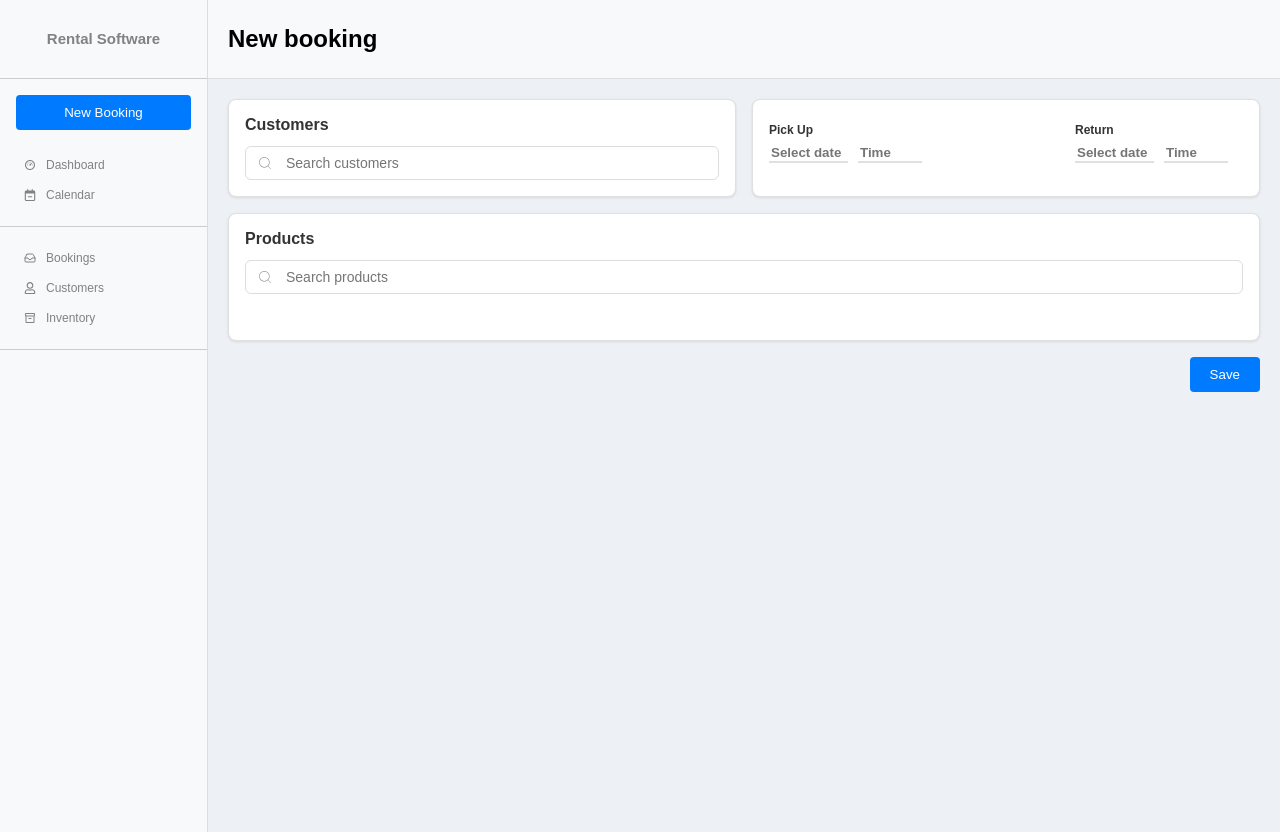
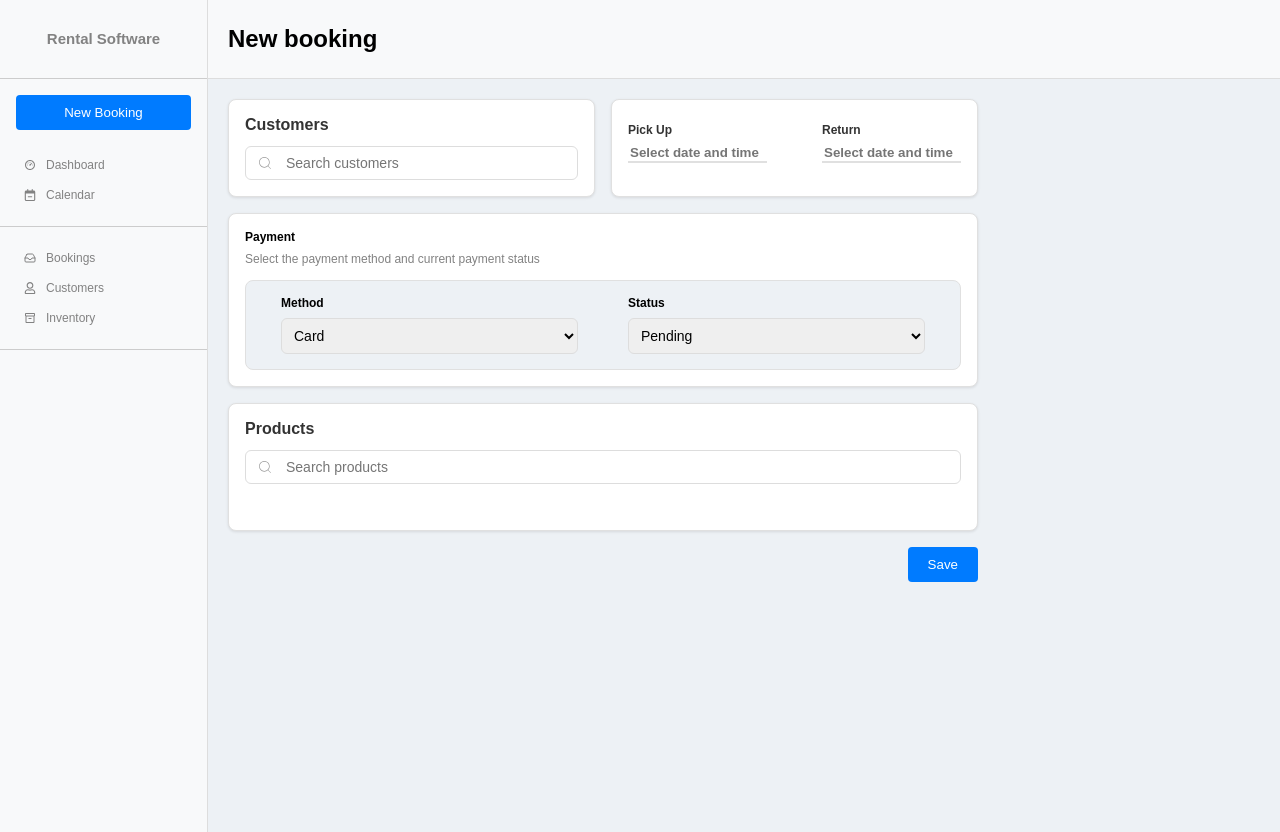
Before and after one commit to ForeverPlat/rental-software, a React (Vite) app in the folder frontend/: page /bookings/new in a window 1280 px wide. Built offline with nearby package versions, Linux system fonts and the light colour scheme.

Commit message:
good prog on booking fix

```diff
--- a/frontend/src/features/NewBooking/NewBooking.css
+++ b/frontend/src/features/NewBooking/NewBooking.css
@@ -4,7 +4,7 @@
   flex-wrap: wrap;
   align-items: center;
   justify-content: space-between;
-  /* gap: 16px; */
+  gap: 16px;
   background-color: #fff;
   border-radius: 8px;
   box-shadow: 0 1px 3px rgba(0, 0, 0, 0.1);
@@ -15,7 +15,7 @@
 
 .pickup-date-section, .return-date-section {
   display: grid;
-  grid-template-columns: 1fr 1fr;
+  grid-template-columns: 1fr;
   gap: 10px;
 }
 
@@ -31,8 +31,16 @@
   color: #333;
 }
 
-.booking-date-picker {
+.booking-date-picker-selected {
   width: 75px;
+  font-weight: bold;
+  /* padding: 10px 0px; */
+  border: none;
+  border-bottom: 2px solid #e0e0e0;
+}
+
+.booking-date-picker-unselected {
+  width: 135px;
   font-weight: bold;
   /* padding: 10px 0px; */
   border: none;
@@ -48,6 +56,53 @@
   border-bottom: 2px solid #e0e0e0;
 }
 
+/* booking payment container */
+.booking-payment-container {
+    display: grid;
+    grid-template-rows: 50px 1fr;
+    background-color: #fff;
+    border-radius: 8px;
+    box-shadow: 0 1px 3px rgba(0, 0, 0, 0.1);
+    padding: 16px;
+    margin-bottom: 16px;
+    border: 1px solid #e0e0e0;
+    min-width: 300px;
+    min-height: 100px;
+}
+
+.booking-payment-container span {
+  display: flex;
+  align-items: center;
+  margin-bottom: 8px;
+  font-size: 12px;
+  font-weight: bold;
+}
+
+.booking-payment-container p {
+    font-size: 12px;
+    color: #828282;
+}
+
+.booking-payment-selection-container {
+    display: grid;
+    grid-template-columns: 1fr 1fr;
+    background-color: #edf1f5;
+    border: 1px solid #e0e0e0;
+    border-radius: 8px;
+    gap: 50px;
+    padding: 15px 35px;
+}
+
+.booking-payment-container select {
+    width: 100%;
+    padding: 8px;
+    border: 1px solid #ddd;
+    border-radius: 6px;
+    font-size: 14px;
+    outline: none;
+}
+
+/* booking product container */
 .booking-products-container {
   background-color: #fff;
   border-radius: 8px;
--- a/frontend/src/features/NewBooking/NewBooking.jsx
+++ b/frontend/src/features/NewBooking/NewBooking.jsx
@@ -17,13 +17,11 @@ const NewBooking = () => {
 
     const [booking, setBooking] = useState({
       "customerId": '',
+      "products": [],
       'pickupDate': '',
-      'pickupTime': '',
       'returnDate': '',
-      'returnTime': '' ,
       "status": 'pending',
-      "products": [],
-      "payment": {}
+      "payment": { 'status': 'pending', 'method': 'card', amount: 0 }
     });
 
     const [customer, setCustomer] = useState(null);
@@ -37,7 +35,7 @@ const NewBooking = () => {
     const [pickupTime, setPickupTime] = useState(null);
     const [returnTime, setReturnTime] = useState(null);
 
-    const [payment, setPayment] = useState({ 'method': '', amount: 0 })
+    const [payment, setPayment] = useState({ 'status': '' ,'method': '', amount: 0 })
 
     const [error, setError] = useState('');
     const [success, setSuccess] = useState('');
@@ -51,11 +49,31 @@ const NewBooking = () => {
       return;
     }
 
+
+    // i need to sleep but these are the next steps to fix
+    // we are not sending quantity and i think id for the product
+
+    // find a way to get quantity from productRow
+    // and use the id we have here
+    // construct a new item object and that is what we will set the state to
+    // from what i remember item will look like { productId: '', quantity: '' }
+
+    console.log(item);
+
     setProducts((prevProducts) => [...prevProducts, item]);
 
     setBooking((prev) => ({
       ...prev,
       products: [...prev.products, item],
+    }))
+  }
+
+  const handleProductClear = (id) => {
+    setProducts(products.filter((product) => product._id !== id));
+    setProductTotal((prev) => prev.filter((total) => total.product !== id));
+    setBooking((prev) => ({
+      ...prev,
+      products: prev.products.filter((product) => product._id !== id),
     }))
   }
 
@@ -78,24 +96,6 @@ const NewBooking = () => {
     }))
   }
 
-  const handlePickupTimeSelect = (time) => {
-    setPickupTime(time);
-
-    setBooking((prev) => ({
-      ...prev,
-      pickupTime: time
-    }))
-  }
-
-  const handleReturnTimeSelect = (time) => {
-    setReturnTime(time);
-
-    setBooking((prev) => ({
-      ...prev,
-      returnTime: time
-    }))
-  }
-
   const handleReturnDateSelect = (date) => {
     setReturnDate(date);
 
@@ -107,14 +107,28 @@ const NewBooking = () => {
 
   // end of time handlers
 
-  const handleProductClear = (id) => {
-    setProducts(products.filter((product) => product._id !== id));
-    setProductTotal((prev) => prev.filter((total) => total.product !== id));
-    setBooking((prev) => ({
-      ...prev,
-      products: prev.products.filter((product) => product._id !== id),
+
+  const handlePaymentMethodChange = (e) => {
+    setBooking((prevBooking) => ({
+      ...prevBooking,
+      payment: {
+        ...prevBooking.payment,
+        method: e.target.value
+      }
     }))
   }
+
+  const handlePaymentStatusChange = (e) => {
+    setBooking((prevBooking) => ({
+      ...prevBooking,
+      payment: {
+        ...prevBooking.payment,
+        status: e.target.value
+      }
+    }))
+  }
+
+
 
   // do more reading on useCallBack
   // preventing infinite loop by ensuring this isn't called on every render?
@@ -124,13 +138,15 @@ const NewBooking = () => {
       const updatedTotals = prev.filter((totalObj) => totalObj.product !== id);
       return [...updatedTotals, { product: id, total }];
     })
+  }, []);
 
-    const bookingTotal = 0;
-      productTotal.forEach((product) => {
-      bookingTotal += product.total;
-    })
+  const handleAmountChange = () => {
+    let bookingTotal = getBookingTotal();
 
-    setPayment({ total: bookingTotal });
+    // console.log("get total",getBookingTotal());
+    setPayment({ amount: bookingTotal });
+    // console.log(payment.amount);
+    // console.log("handle prod change booking", bookingTotal);
 
     setBooking((booking) => ({
       ...booking,
@@ -139,13 +155,32 @@ const NewBooking = () => {
         amount: bookingTotal
       }
     }))
+  }
 
-  }, []);
+
+  useEffect(() => {
+    console.log(booking);
+
+  }, [booking])
+
+  useEffect(() => {
+    handleAmountChange();
+  }, [productTotal])
 
   const getBookingTotal = () => {
     if (!productTotal.length) return 0;
     return productTotal.reduce((sum, item) => sum + (item.total || 0), 0).toFixed(2);
   }
+
+  const delayedMessage = (setter, message) => {
+    setter('');
+    setTimeout(() => {
+      setter(message);
+      setTimeout(() => {
+        setter(''); // Clear message after 5 seconds
+      }, 5000);
+    }, 100); // Small delay to ensure previous message clears
+  };
 
   // const [booking, setBooking] = useState({
   //     "customerId": '',
@@ -159,11 +194,14 @@ const NewBooking = () => {
     const handleSubmit = async () => {
       const token = localStorage.getItem('token');
 
-      const { customerId, products, pickupDate, pickupTime, returnDate, returnTime } = booking;
+      const { customerId, products, pickupDate, returnDate, payment } = booking;
 
-      if (customerId || products || pickupDate || pickupTime || returnDate || returnTime) {
+      if (customerId || products || pickupDate || returnDate || payment) {
         setError("All fields must be filled.");
       }
+
+      // console.log(booking);
+
 
       try {
         const res = await fetch('http://localhost:2000/api/bookings', {
@@ -176,8 +214,9 @@ const NewBooking = () => {
         });
 
         const result = await res.json();
+        console.log(result.message)
 
-        if (res.ok) {
+        if (result.ok) {
           // setSuccess('Verification email sent.');
           delayedMessage(setSuccess, 'Booking has been created.')
           setBooking({ "customerId": '', "products": [], "pickupDate": '', "pickupTime": '', "returnDate": '', "returnTime": '' });
@@ -188,7 +227,7 @@ const NewBooking = () => {
 
       } catch (error) {
         delayedMessage(setError, 'An error occurred. Please try again later.');
-        // setError('An error occurred. Please try again later.');
+        setError('An error occurred. Please try again later.', result.message);
       }
     }
 
@@ -198,7 +237,7 @@ const NewBooking = () => {
   return (
 
 
-      <div style={{ padding: '20px' }}>
+      <div style={{ padding: '20px', maxWidth: '750px' }}>
 
         <div style={{ display: 'grid', gridTemplateColumns: '1fr 1fr', gap: '16px' }}>
 
@@ -223,24 +262,15 @@ const NewBooking = () => {
 
               <div className='pickup-date-section'>
                 <DatePicker
-                  className='booking-date-picker'
+                  className={`booking-date-picker ${pickupDate ? 'booking-date-picker-selected' : 'booking-date-picker-unselected'}`}
                   selected={pickupDate}
                   onChange={(date) => handlePickupDateSelect(date)}
                   timeFormat="HH:mm"
                   dateFormat="yyyy/MM/dd"
-                  placeholderText="Select date"
-                />
-
-                <DatePicker
-                  className='booking-time-picker'
-                  selected={pickupTime}
-                  onChange={(time) => handlePickupTimeSelect(time)}
                   showTimeSelect
-                  showTimeSelectOnly
                   timeIntervals={30}
-                  timeCaption="Time"
-                  dateFormat="h:mm aa"
-                  placeholderText='Time'
+                  timeCaption='Time'
+                  placeholderText="Select date and time"
                 />
               </div>
 
@@ -253,23 +283,15 @@ const NewBooking = () => {
 
               <div className='return-date-section'>
                 <DatePicker
-                  className='booking-date-picker'
+                  className={`booking-date-picker ${returnDate ? 'booking-date-picker-selected' : 'booking-date-picker-unselected'}`}
                   selected={returnDate}
                   onChange={(date) => handleReturnDateSelect(date)}
+                  timeFormat='HH:mm'
                   dateFormat="yyyy/MM/dd"
-                  placeholderText="Select date"
-                />
-
-                <DatePicker
-                  className='booking-time-picker'
-                  selected={returnTime}
-                  onChange={(time) => handleReturnTimeSelect(time)}
                   showTimeSelect
-                  showTimeSelectOnly
                   timeIntervals={30}
-                  timeCaption="Time"
-                  dateFormat="h:mm aa"
-                  placeholderText='Time'
+                  timeCaption='Time'
+                  placeholderText="Select date and time"
                 />
               </div>
 
@@ -278,6 +300,36 @@ const NewBooking = () => {
           </div>
         </div> {/* end of date pickers */}
 
+        <div className='booking-payment-container'>
+
+
+            {/* <div className='new-product-pricing-container'> */}
+              <div>
+                <span className='new-payment-header-span'>Payment</span>
+                <p>Select the payment method and current payment status</p>
+              </div>
+              <div className='booking-payment-selection-container'>
+                <div>
+                  <span>Method</span>
+                  <select value={payment.method} onChange={handlePaymentMethodChange} >
+                    <option value="card">Card</option>
+                    <option value="cash">Cash</option>
+                    <option value="transfer">Transfer</option>
+                  </select>
+                </div>
+
+                <div>
+                  <span>Status</span>
+                  <select value={payment.status} onChange={handlePaymentStatusChange} >
+                    <option value="pending">Pending</option>
+                    <option value="partial">Partial</option>
+                    <option value="paid">Paid</option>
+                    <option value="overpaid">Overpaid</option>
+                  </select>
+                </div>
+
+              </div>
+        </div>
 
         <div className='booking-products-container'>
             <div className='search-header'>
```
Also changed, not shown: 2 other files (tests, documents, lock files or other folders).
